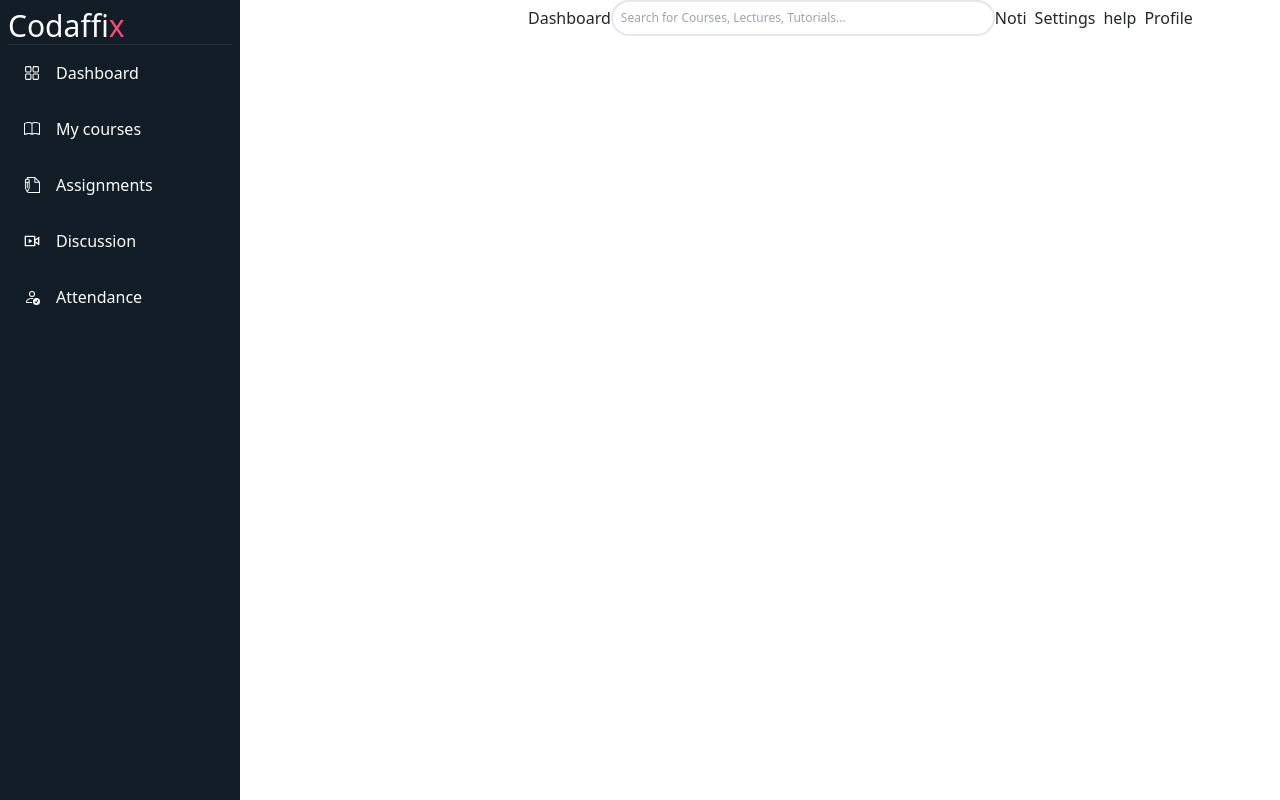
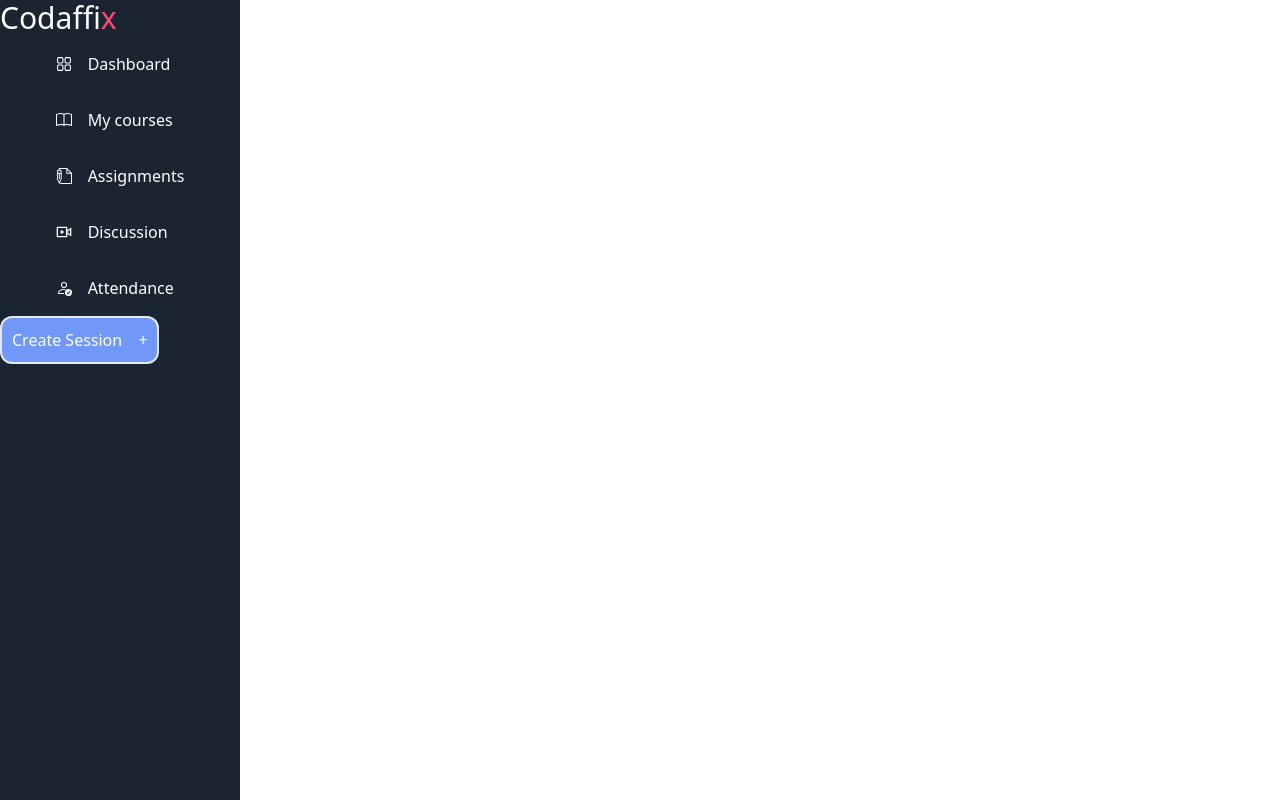
Before and after one commit to Rutuza/E-learning-App, a React (Vite) app: page / in a window 1280 px wide. Built offline with nearby package versions, Linux system fonts and the light colour scheme.

Commit message:
anonymous commit

```diff
--- a/src/components/Sidebar.jsx
+++ b/src/components/Sidebar.jsx
@@ -1,11 +1,12 @@
 import React from 'react';
+import { Link } from 'react-router-dom';
+
 import { RxDashboard } from "react-icons/rx";
 import { BsBook } from "react-icons/bs";
 import { TfiWrite } from "react-icons/tfi";
 import { RiLiveLine } from "react-icons/ri";
 import { BsPersonCheck } from "react-icons/bs";
-import { Link } from 'react-router-dom';
-// import { GrAdd } from "react-icons/gr";
+
 // import { IconBase } from 'react-icons/lib';
 
 // const Sidebar = () => {
@@ -39,17 +40,14 @@ import { Link } from 'react-router-dom';
 // }
 
 // export default Sidebar;
+function Sidebar() {
+  return (
+    <div className='bg-light_navy h-screen w-60 text-white'>
+      <div className='text-3xl font-medium'>Codaf<span className='text-[#FF4773]'>fix</span></div>
 
 
-
-function Sidebar() {
-  return (
-    <div className='d-flex flex-column bg-midnight_blue h-screen w-60 text-white p-2 '>
-      <div className='text-3xl font-medium'>Codaf<span className='text-[#FF4773]'>fix</span></div>
-      <hr className='text-secondary'/>
-
-      <ul className='grid grid-flow-row'>
-        <li className='p-3'>
+      <ul className='grid grid-flow-row justify-center'>
+        <li className='p-3 hover:bg-pastel_pink w-full'>
           <Link to="/" className='flex items-center gap-3'>
             <i><RxDashboard></RxDashboard></i>
             <span>Dashboard</span>
@@ -80,6 +78,13 @@ function Sidebar() {
           </Link>
         </li>
       </ul>
+
+      <button type="button" className='border-2 p-2.5 rounded-xl bg-pastel_blue'>
+        <div className='flex items-center gap-3 justify-center'>
+          <div>Create Session</div>
+          <i>+</i>
+        </div>
+      </button>
     </div>
   );
 }
--- a/src/pages/Courses.jsx
+++ b/src/pages/Courses.jsx
@@ -3,7 +3,11 @@ import React from 'react';
 function Courses() {
   return (
     <div>
-      My Courses page
+      <header className='flex items-center '>
+        <div>course</div>
+        <div>hjgjhgj</div>
+        <div>dhfdj</div>
+      </header>
 </div>
   );
 }
--- a/src/pages/Dashboard.jsx
+++ b/src/pages/Dashboard.jsx
@@ -1,24 +1,11 @@
 import React from 'react';
-import Sidebar from '../components/Sidebar';
 
 function Dashboard() {
   return (
     <>
-      <div className='relative bg-midnight_blue'>
-        <header className='flex items-center absolute left-72'>
-          <div>Dashboard</div>
-          <input type="search" name="" id="" placeholder='Search for Courses, Lectures, Tutorials...' className='text-xs border-2 rounded-full p-2 w-96'/>
-          <div className=''>
-            <ul className='flex items-center gap-2'>
-              <li>Noti</li>
-              <li>Settings</li>
-              <li>help</li>
-              <li>Profile</li>
-            </ul>
-          </div>
+     <div>
 
-        </header>
-      </div>
+     </div>
     </>
   );
 }
```
